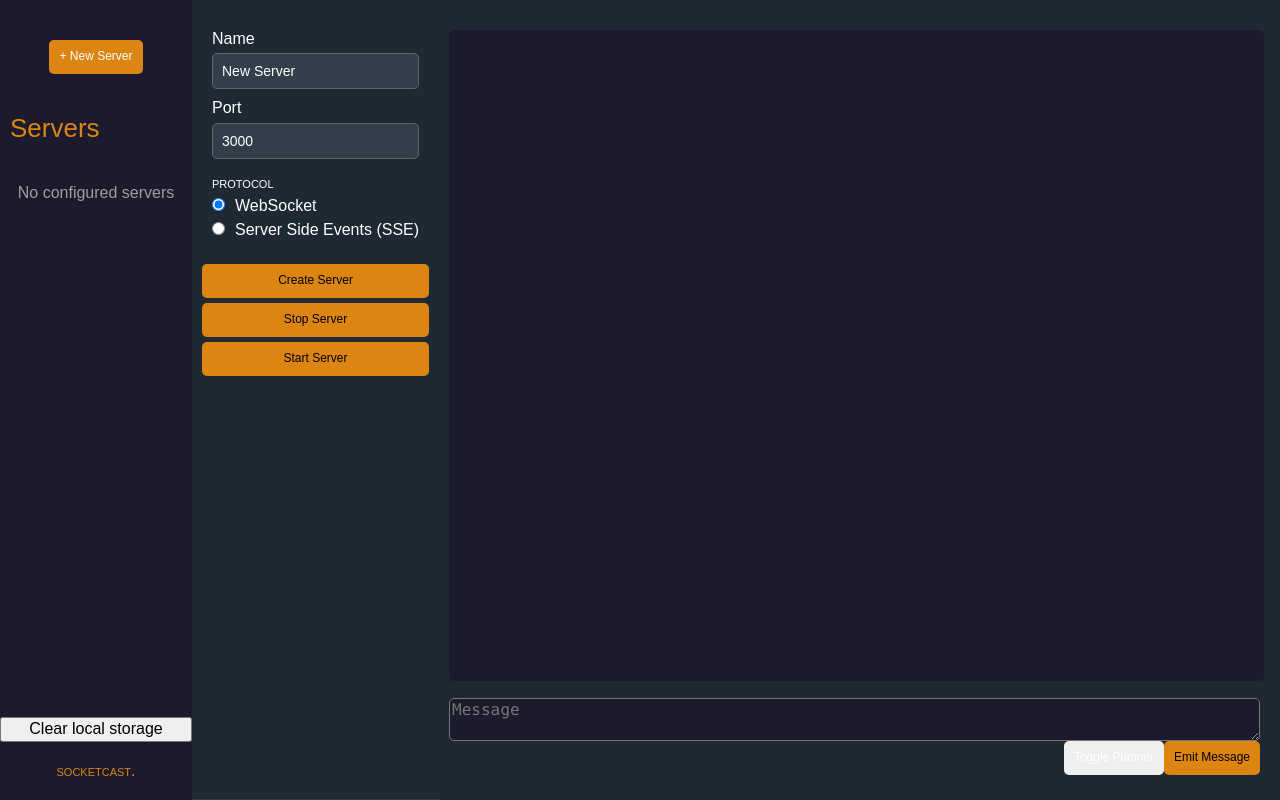
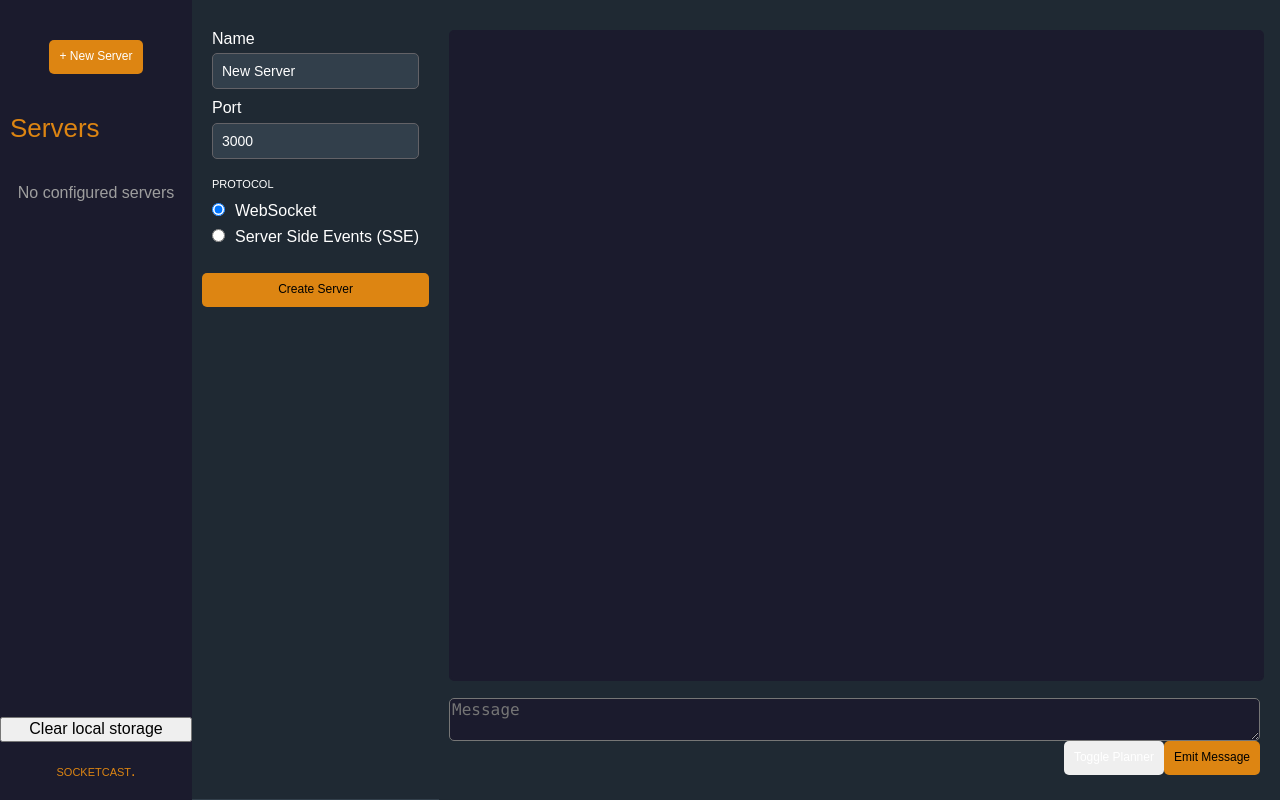
Before and after one commit to oslabs-beta/socketcast, a React app: page / in a window 1280 px wide. Built offline with nearby package versions, Linux system fonts and the light colour scheme.

Commit message:
Added conditional rendering for buttons based on form state

```diff
--- a/src/components/ServerForm.tsx
+++ b/src/components/ServerForm.tsx
@@ -27,6 +27,30 @@ function ServerForm() {
     if (!currentServerId) return
     dispatch(serverManagerStartServer({ ...servers[currentServerId] }, currentServerId))
   }
+
+  const buttonDisplay = !currentServerId
+    ? (
+      <button
+        type="button"
+        className="button button_special"
+        onClick={createServerHandler}>
+        Create Server
+      </button>
+    )
+    : servers[currentServerId].status === "RUNNING"
+      ? (
+        <button
+          className="button button_special"
+          onClick={() => { dispatch(serverManagerStopServer(currentServerId)) }}
+        >
+          Stop Server
+        </button>
+      )
+      : (
+        <button className="button button_special" onClick={startServerHandler}>
+          Start Server
+        </button>
+      )
 
   return (
     <div className="server-configuration">
@@ -61,7 +85,8 @@ function ServerForm() {
       </form>
 
       <div className="button-container">
-        <button
+        {buttonDisplay}
+        {/* <button
           className="button button_special"
           onClick={createServerHandler}
           type="button"
@@ -76,7 +101,7 @@ function ServerForm() {
         </button>
         <button className="button button_special" onClick={startServerHandler}>
           Start Server
-        </button>
+        </button> */}
       </div>
     </div>
   );
--- a/src/store/actions/serversActions.ts
+++ b/src/store/actions/serversActions.ts
@@ -10,6 +10,7 @@ import { RootState } from '../reducers';
 import * as types from './actionTypes';
 import { ServerConfig, ServerState } from '../../ServerManager/type';
 import { createStream, logMessage } from './messagesActions';
+import { setCurrentServerId } from './navigationActions';
 
 export const createServer = (data: ServerState) => ({
   type: types.CREATE_SERVER,
@@ -46,7 +47,6 @@ export const serverManagerStartServer = (config: ServerConfig, id: any): ThunkAc
   })
     .then((data: any) => {
       dispatch(createServer(data));
-    // dispatch action to create data stream for this server
       dispatch(createStream(data.id));
     }).catch((err: any) => {
       console.log(err);
@@ -68,7 +68,7 @@ export const serverManagerCreateServer = (config: ServerConfig): ThunkAction<voi
   })
     .then((data: any) => {
       dispatch(createServer(data));
-      // dispatch action to create data stream for this server
+      dispatch(setCurrentServerId(data.id));
       dispatch(createStream(data.id));
     }).catch((err: any) => {
       console.log(err);
--- a/src/styles/app.scss
+++ b/src/styles/app.scss
@@ -131,8 +131,8 @@ body {
         max-width: 175px;
         color: white;
         font-size: 16px;
-        //white-space: nowrap;
-        //text-overflow: ellipsis;
+        white-space: nowrap;
+        text-overflow: ellipsis;
         overflow: hidden;
       }
 
@@ -162,9 +162,6 @@ body {
   border-bottom-color: #323f4b;
   border-bottom-style: solid;
   border-bottom-width: 1px;
-  // border-right-color: $primary-background;
-  // border-right-style: solid;
-  // border-right-width: 1px;
   background-color: #1F2933;
   color: white;
 
@@ -199,11 +196,11 @@ body {
 
       .title {
         font-variant: all-petite-caps;
-        margin-bottom: 5px;
+        margin-bottom: 10px;
       }
 
       .radio {
-        margin-bottom: 5px;
+        margin-bottom: 7px;
 
         label {
           margin-left: 10px;
```
Lines whose indentation alone changed are shown as unchanged.
